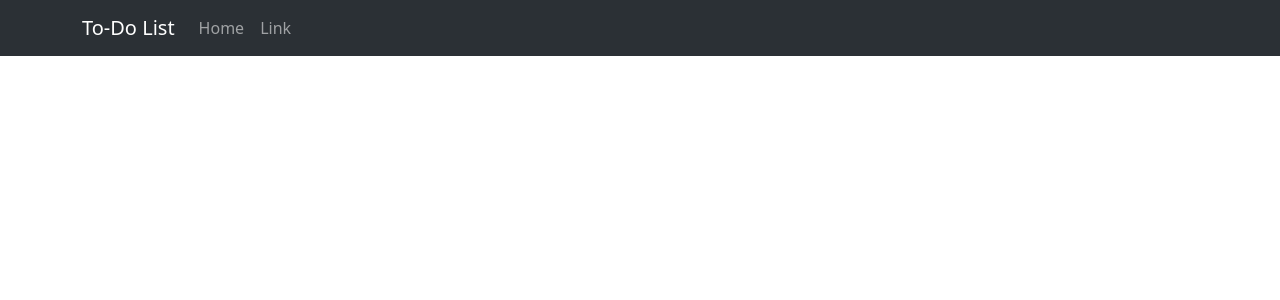
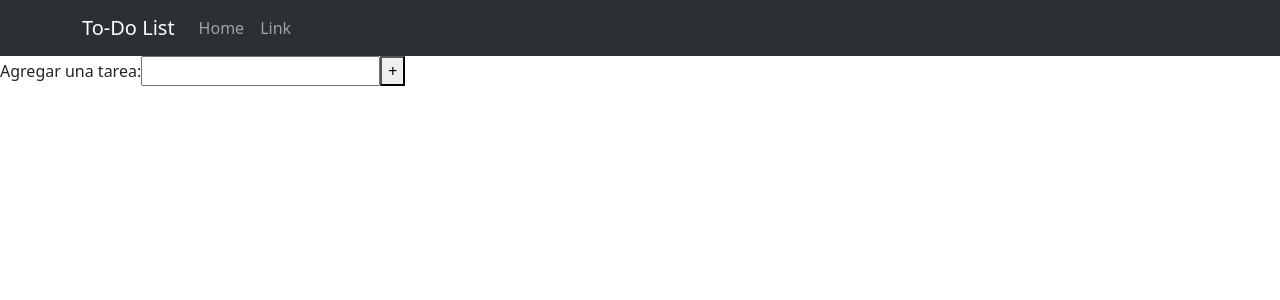
Before and after one commit to EzequielMelo/ArgPrograma_4.0_To-Do-List, a React (Create React App) app in the folder to-do-list/: page / in a window 1280 px wide. Shown: the top 300 px of the page. Built offline with nearby package versions, Linux system fonts and the light colour scheme.

Commit message:
Pequños cambios

```diff
--- a/to-do-list/src/App.js
+++ b/to-do-list/src/App.js
@@ -1,11 +1,13 @@
 import './App.css';
 import Home from './components/Home';
 import 'bootstrap/dist/css/bootstrap.min.css';
+import Task from './components/Task';
 
 function App() {
   return (
     <div>
       <Home/>
+      <Task/>
     </div>
   );
 }
--- a/to-do-list/src/components/Home.jsx
+++ b/to-do-list/src/components/Home.jsx
@@ -2,12 +2,10 @@ import React from 'react'
 import Container from 'react-bootstrap/Container';
 import Nav from 'react-bootstrap/Nav';
 import Navbar from 'react-bootstrap/Navbar';
-import NavDropdown from 'react-bootstrap/NavDropdown';
-
 import Task from './Task'
-function Home() {
 
 
+function Home() {
   return (
     <Navbar expand="lg" className="bg-body-tertiary" bg="dark" data-bs-theme="dark">
       <Container>
@@ -21,6 +19,7 @@ function Home() {
         </Navbar.Collapse>
       </Container>
     </Navbar>
+
   )
 }
 
```
